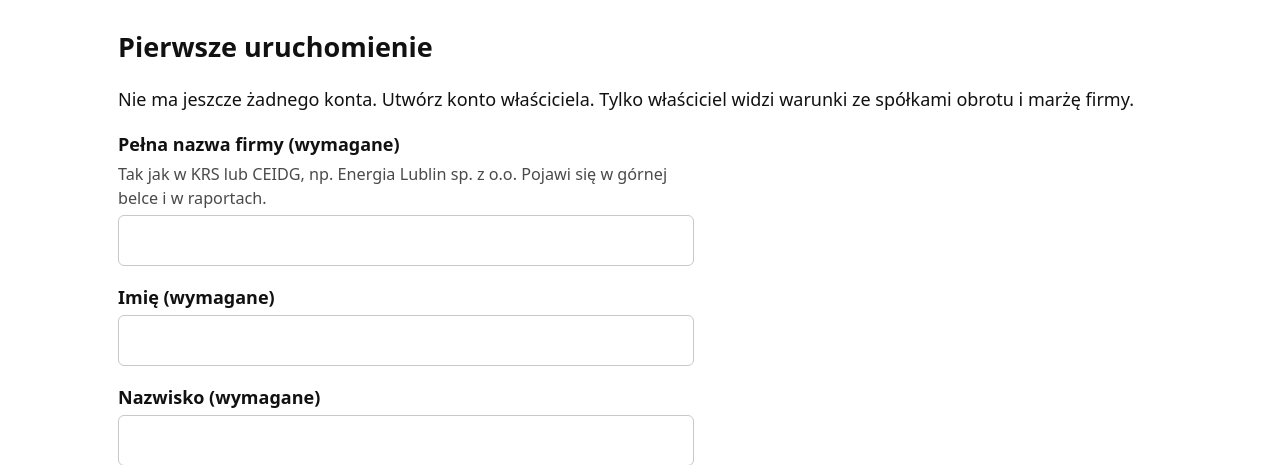
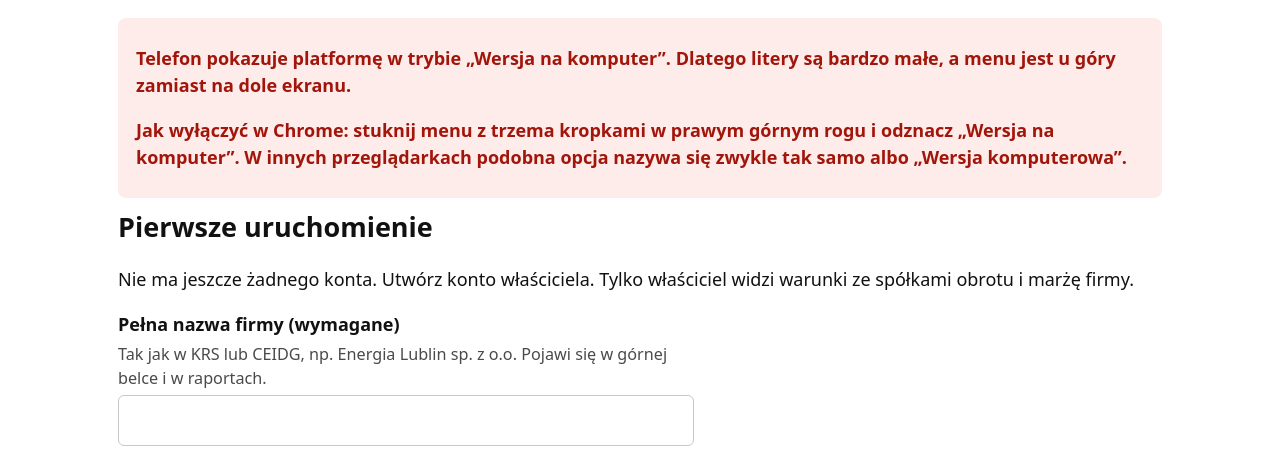
Before and after one commit to csrdcount-ui/miniature-invention, a FastAPI app: page /start in a window 1280 px wide. Shown: the top 465 px of the page. Run offline with FastAPI, Linux system fonts and the light colour scheme; some libraries are stand-ins or nearby versions.

Commit message:
Telefon: ostrzeżenie o trybie „Wersja na komputer”, większe podpisy w belce, tekst systemowy na iPhonie
- Android z „Wersją na komputer”: układ 980 px na ekranie ~400 px, tekst realnie ~7,6 px i menu
  u góry. Platforma wykrywa ten tryb i mówi, jak go wyłączyć (także na stronie logowania)
- Podpisy w dolnej belce 16 px zamiast 14 px
- iPhone: wielkość tekstu z ustawień systemu (tylko ekrany dotykowe)
- Krótsza ramka danych demonstracyjnych

Co-Authored-By: Claude Opus 5.5 <noreply@anthropic.com>
Claude-Session: https://claude.ai/code/session_01Qkc87A2FmJ4KcaVZ1W2BNP

```diff
--- a/app/static/style.css
+++ b/app/static/style.css
@@ -35,6 +35,13 @@
 }
 * { box-sizing: border-box; }
 html { font-size: 112.5%; }
+/* iPhone i iPad: wielkość tekstu z ustawień systemu (Ekran i jasność, Wielkość tekstu).
+   Tylko ekrany dotykowe: na Macu ta sama czcionka systemowa ma 13 px i byłaby za mała. */
+@media (hover: none) and (pointer: coarse) {
+  @supports (font: -apple-system-body) {
+    html { font: -apple-system-body; }
+  }
+}
 body {
   margin: 0;
   font-family: system-ui, -apple-system, "Segoe UI", Roboto, sans-serif;
@@ -76,7 +83,7 @@ nav ul { list-style: none; margin: 0; padding: 0; }
     padding-bottom: env(safe-area-inset-bottom);
   }
   .zakladki li { max-width: none; }
-  .zakladki a { border-bottom: 0; border-top: 3px solid transparent; font-size: .8rem; }
+  .zakladki a { border-bottom: 0; border-top: 3px solid transparent; font-size: .9rem; }
   .zakladki a[aria-current="page"] { border-top-color: var(--marka); }
   body.z-menu { padding-bottom: calc(72px + env(safe-area-inset-bottom)); }
 }
--- a/app/templates/base.html
+++ b/app/templates/base.html
@@ -35,8 +35,12 @@
   {% endif %}
   {% endif %}
   <main id="tresc" tabindex="-1">
+    <div id="tryb-komputer" class="error" role="alert" hidden>
+      <p><strong>Telefon pokazuje platformę w trybie „Wersja na komputer”.</strong> Dlatego litery są bardzo małe, a menu jest u góry zamiast na dole ekranu.</p>
+      <p>Jak wyłączyć w Chrome: stuknij menu z trzema kropkami w prawym górnym rogu i odznacz „Wersja na komputer”. W innych przeglądarkach podobna opcja nazywa się zwykle tak samo albo „Wersja komputerowa”.</p>
+    </div>
     {% if demo_active %}
-    <p class="demo-baner">Dane demonstracyjne. Osoby i klienci są zmyśleni, warunki umów agencyjnych ze spółkami są fikcyjne.</p>
+    <p class="demo-baner">Dane demonstracyjne: osoby, klienci i warunki ze spółkami są zmyślone.</p>
     {% endif %}
     {% if flashes %}
     <div role="status" class="flash">
@@ -48,5 +52,16 @@
     {% endif %}
     {% block content %}{% endblock %}
   </main>
+  <script>
+    /* Telefon w trybie „Wersja na komputer”: strona ma ~980 px szerokości na ekranie ~400 px,
+       więc wszystko jest pomniejszone o ponad połowę. Bez JavaScriptu komunikat po prostu się nie pokaże. */
+    (function () {
+      var s = window.screen && Math.min(screen.width, screen.height);
+      if (s && s <= 820 && window.innerWidth > s * 1.5) {
+        var el = document.getElementById("tryb-komputer");
+        if (el) { el.hidden = false; }
+      }
+    })();
+  </script>
 </body>
 </html>
```
Also changed, not shown: CLAUDE.md (+4 -0 lines), docs/PROJEKT-WIDOK-TELEFON.md (+11 -2 lines), tests/test_app.py (+8 -0 lines), tests/test_import.py (+3 -3 lines).
